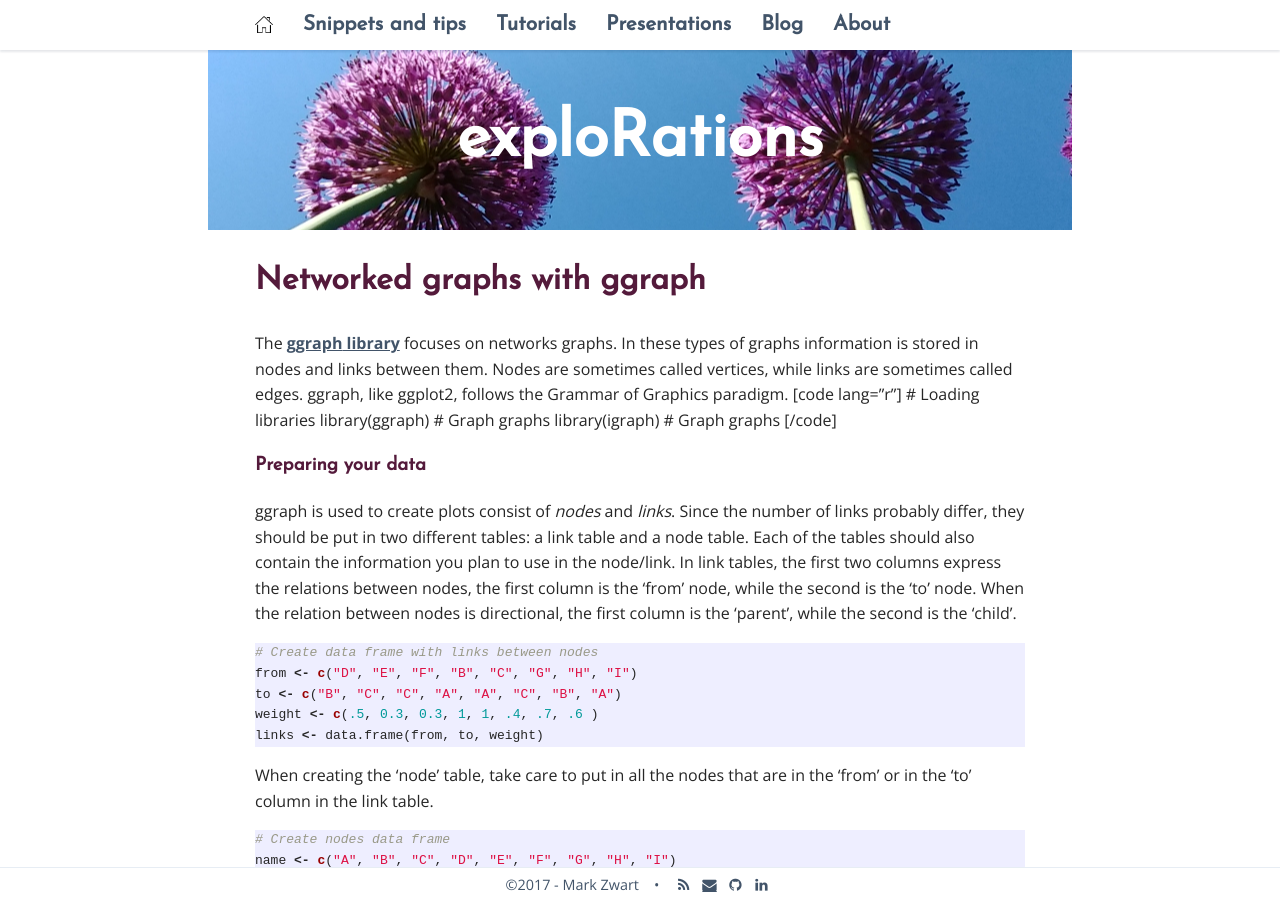
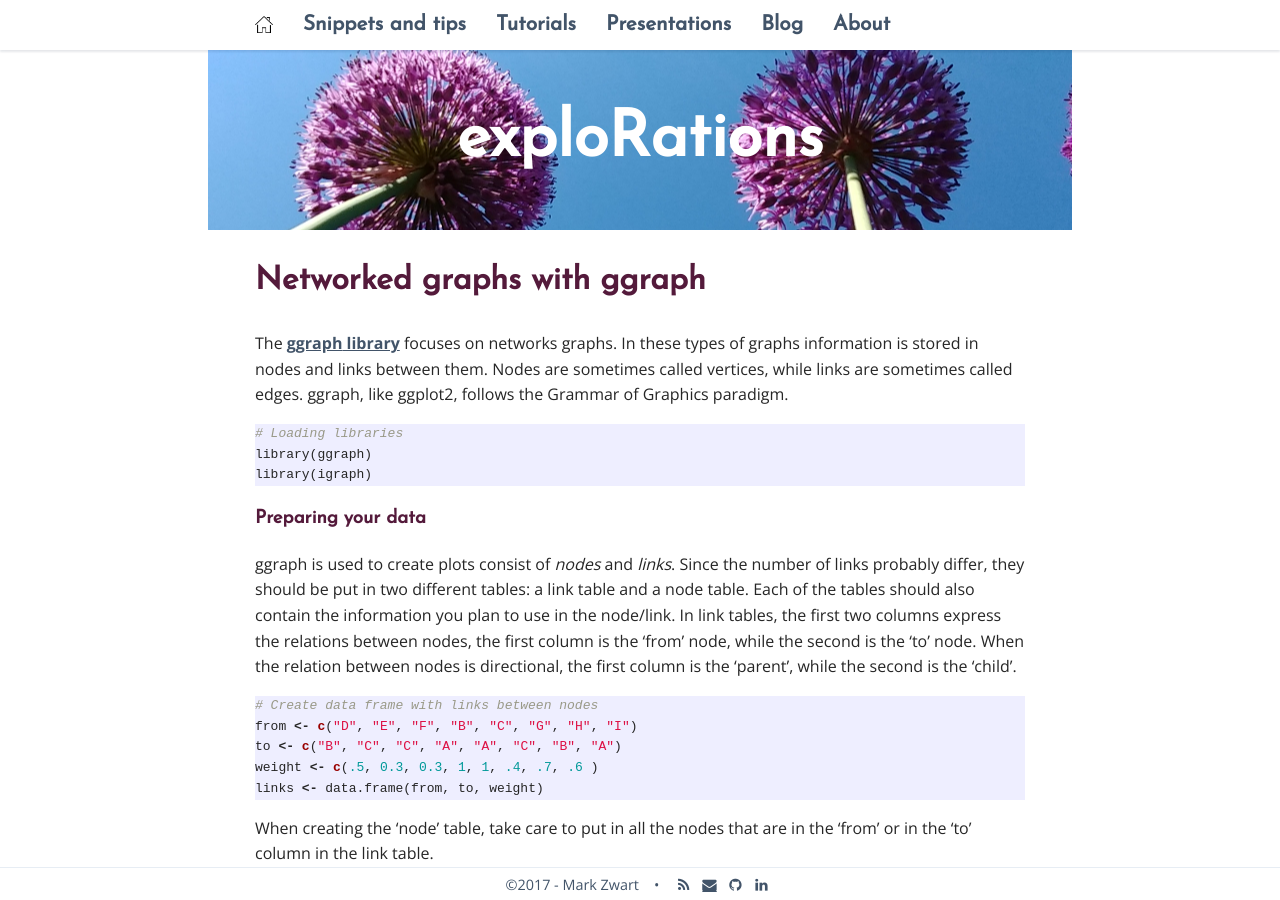
Before and after one commit to mark-me/mark-me.github.io, a Jekyll site: the page built from _pages/tutorials/network-graphs-with-ggraph.md, in a window 1280 px wide and 900 px high. Built offline with Jekyll 4.4.1, drawn with Linux system fonts in a browser that asks for light colours; nearby versions of some CDN libraries; comment, search, counter and statistics services are not loaded.

Commit message:
Update network-graphs-with-ggraph.md

````diff
--- a/_pages/tutorials/network-graphs-with-ggraph.md
+++ b/_pages/tutorials/network-graphs-with-ggraph.md
@@ -4,7 +4,12 @@ title: Networked graphs with ggraph
 comments: true
 permalink: /network-graphs-ggraph/
 ---
-The [**ggraph** library](https://www.rdocumentation.org/packages/ggraph/versions/0.1.1/topics/ggraph) focuses on networks graphs. In these types of graphs information is stored in nodes and links between them. Nodes are sometimes called vertices, while links are sometimes called edges. ggraph, like ggplot2, follows the Grammar of Graphics paradigm. [code lang="r"] # Loading libraries library(ggraph) # Graph graphs library(igraph) # Graph graphs [/code]
+The [**ggraph** library](https://www.rdocumentation.org/packages/ggraph/versions/0.1.1/topics/ggraph) focuses on networks graphs. In these types of graphs information is stored in nodes and links between them. Nodes are sometimes called vertices, while links are sometimes called edges. ggraph, like ggplot2, follows the Grammar of Graphics paradigm.
+```r
+# Loading libraries
+library(ggraph)
+library(igraph)
+```
 
 ### Preparing your data
 
````
